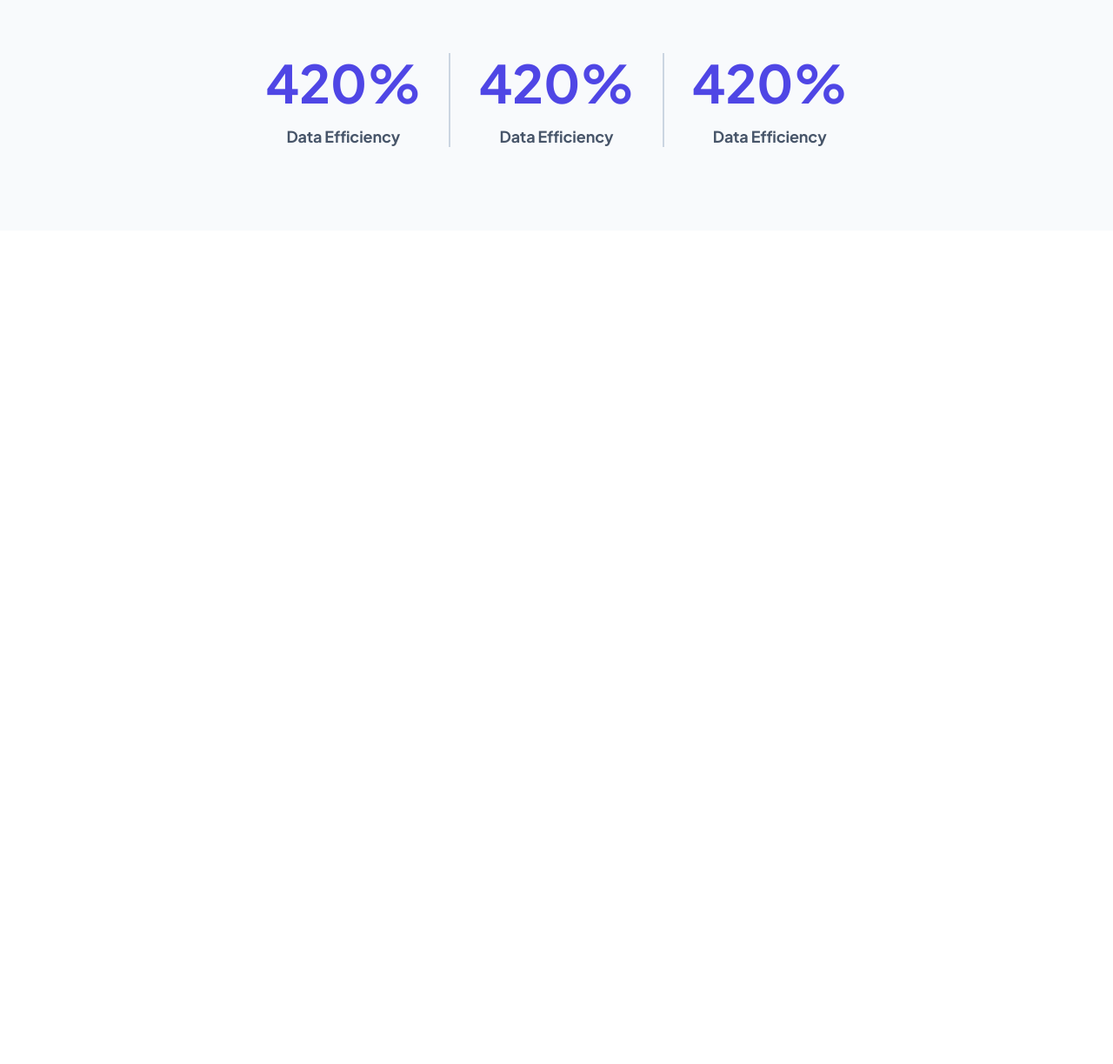
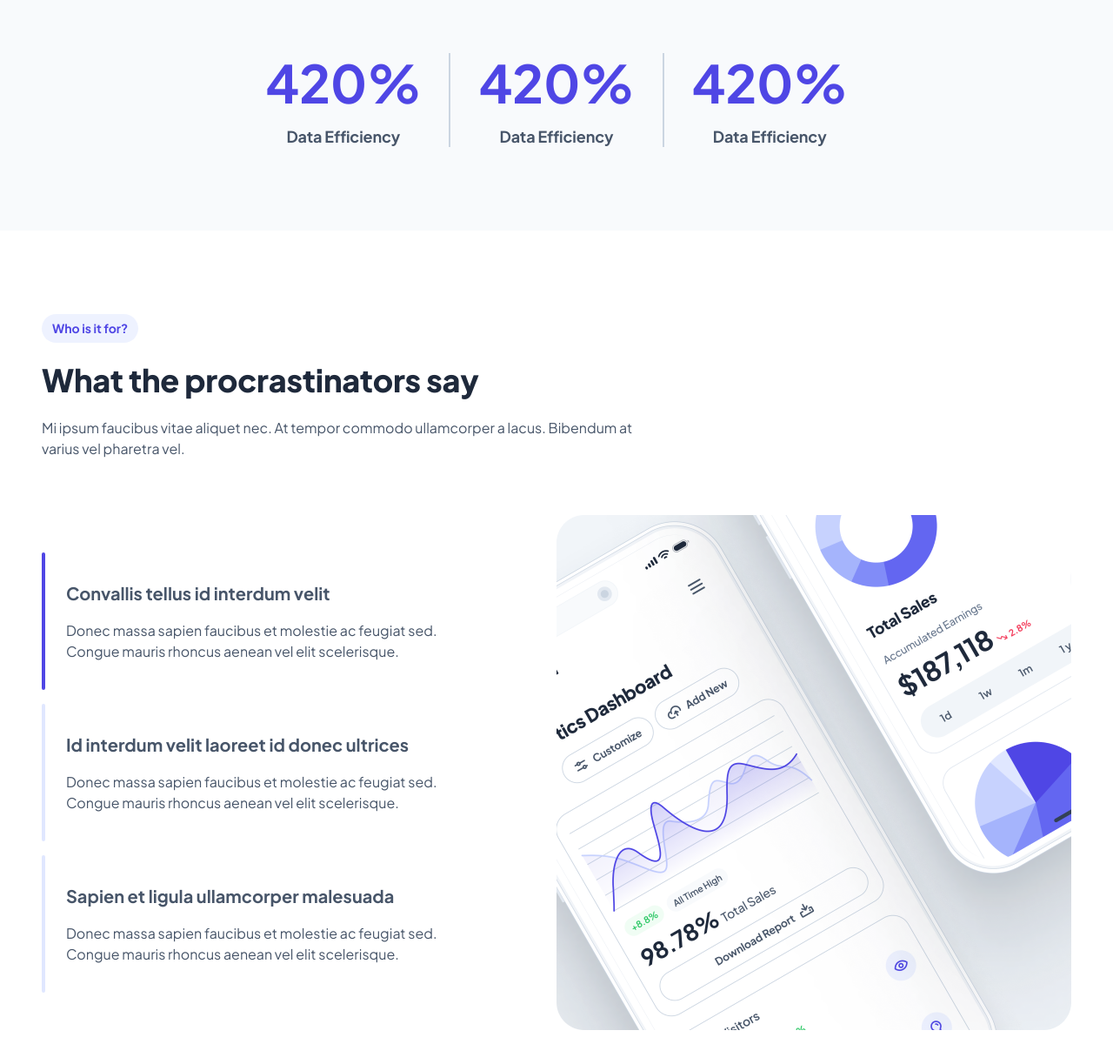
Before and after one commit to rasan3-1416/slothui, a plain HTML site: page index.html in a window 1280 px wide. Shown: the part 2843-4066 px from the top of the page at 87% size. Before the commit the page ends 3108 px from the top, so only its background shows below. Drawn offline with Linux system fonts and the light colour scheme.

Commit message:
feat(procas): add responsive section

```diff
--- a/index.html
+++ b/index.html
@@ -296,6 +296,58 @@
         </div>
       </section>
       <!-- End Statistics Section -->
+      <!-- Start Procstinators Section -->
+      <section class="section procas">
+        <div class="container">
+          <div class="procas_content">
+            <h3 class="sub_title">Who is it for?</h3>
+            <h2 class="section_title">What the procrastinators say</h2>
+            <p>
+              Mi ipsum faucibus vitae aliquet nec. At tempor commodo ullamcorper
+              a lacus. Bibendum at varius vel pharetra vel.
+            </p>
+          </div>
+          <div class="procas_grid">
+            <div class="procas_options">
+              <div class="procas_options_item">
+                <hr />
+                <div>
+                  <h4>Convallis tellus id interdum velit</h4>
+                  <p>
+                    Donec massa sapien faucibus et molestie ac feugiat sed.
+                    Congue mauris rhoncus aenean vel elit scelerisque.
+                  </p>
+                </div>
+              </div>
+              <div class="procas_options_item">
+                <hr />
+                <div>
+                  <h4>Id interdum velit laoreet id donec ultrices</h4>
+                  <p>
+                    Donec massa sapien faucibus et molestie ac feugiat sed.
+                    Congue mauris rhoncus aenean vel elit scelerisque.
+                  </p>
+                </div>
+              </div>
+              <div class="procas_options_item">
+                <hr />
+                <div>
+                  <h4>Sapien et ligula ullamcorper malesuada</h4>
+                  <p>
+                    Donec massa sapien faucibus et molestie ac feugiat sed.
+                    Congue mauris rhoncus aenean vel elit scelerisque.
+                  </p>
+                </div>
+              </div>
+            </div>
+            <img
+              src="./src/img/procastinators/Frame.png"
+              alt="Procastinators Frame"
+            />
+          </div>
+        </div>
+      </section>
+      <!-- End Procastinators Section -->
     </main>
 
     <script src="./src/js/script.js"></script>
--- a/src/css/style.css
+++ b/src/css/style.css
@@ -9,6 +9,7 @@
   --text-color: #475569;
   --header-color: #1e293b;
   --border-color: #cbd5e1;
+  --border-alt-color: #e0e7ff;
   --sub-title-bg: #eef2ff;
   --section-bg-alt: #f8fafc;
 }
@@ -410,9 +411,68 @@ hr {
   line-height: 24px;
   letter-spacing: -0.128px;
 }
+/* Procastinator Section Styles */
+.procas .container {
+  display: flex;
+  flex-direction: column;
+  row-gap: clamp(40px, 5vw, 64px);
+}
+.procas_content {
+  display: flex;
+  flex-direction: column;
+  gap: 24px;
+  max-width: 680px;
+}
+.procas_content .sub_title {
+  margin: 0 0;
+}
+.procas_grid {
+  display: flex;
+  flex-direction: column;
+  gap: 2rem;
+}
+.procas_options {
+  display: flex;
+  flex-direction: column;
+  row-gap: 1rem;
+  max-width: 680px;
+}
+.procas_options_item {
+  display: flex;
+  column-gap: 24px;
+}
+.procas_options_item hr {
+  border: 2px solid var(--border-alt-color);
+  border-radius: 0.5rem;
+}
+.procas_options_item:first-of-type hr {
+  border: 2px solid var(--primary-color);
+}
+.procas_options_item div {
+  padding: 2rem 0;
+  display: flex;
+  flex-direction: column;
+  row-gap: 1rem;
+  max-width: 468px;
+}
+.procas_options_item h4 {
+  font-size: 20px;
+  font-weight: 700;
+  color: var(--text-color);
+}
+.procas_grid img {
+  width: 343px;
+  height: 343px;
+  margin: 0 auto;
+}
 
 /* Styles Applied to min-width beyond 576px */
 @media (min-width: 576px) {
+  /* Procastinators Section */
+  .procas_grid img {
+    width: 360px;
+    height: 360px;
+  }
 }
 /* Styles Applied to min-width beyond 768px */
 @media (min-width: 768px) {
@@ -431,6 +491,11 @@ hr {
   .statistics_grid {
     flex-direction: row;
     justify-content: center;
+  }
+  /* Procastinators Section */
+  .procas_grid img {
+    width: 420px;
+    height: 420px;
   }
 }
 /* Styles Applied to min-width beyond 1024px */
@@ -462,6 +527,17 @@ hr {
   .features_grid {
     grid-template-columns: repeat(3, 1fr);
   }
+  /* Procastinators Section */
+  .procas_grid {
+    flex-direction: row;
+    align-items: center;
+    justify-content: space-between;
+  }
+  .procas_grid img {
+    width: 480px;
+    height: 480px;
+    margin: 0 0;
+  }
 }
 /* Styles Applied to min-width beyond 1216px */
 @media (min-width: 1216px) {
@@ -470,4 +546,9 @@ hr {
     grid-template-columns: repeat(6, 1fr);
     grid-template-rows: 96px;
   }
+  /* Procastinators Section */
+  .procas_grid img {
+    width: 592px;
+    height: 592px;
+  }
 }
```
Also changed, not shown: src/img/procastinators/Frame.png (added).
